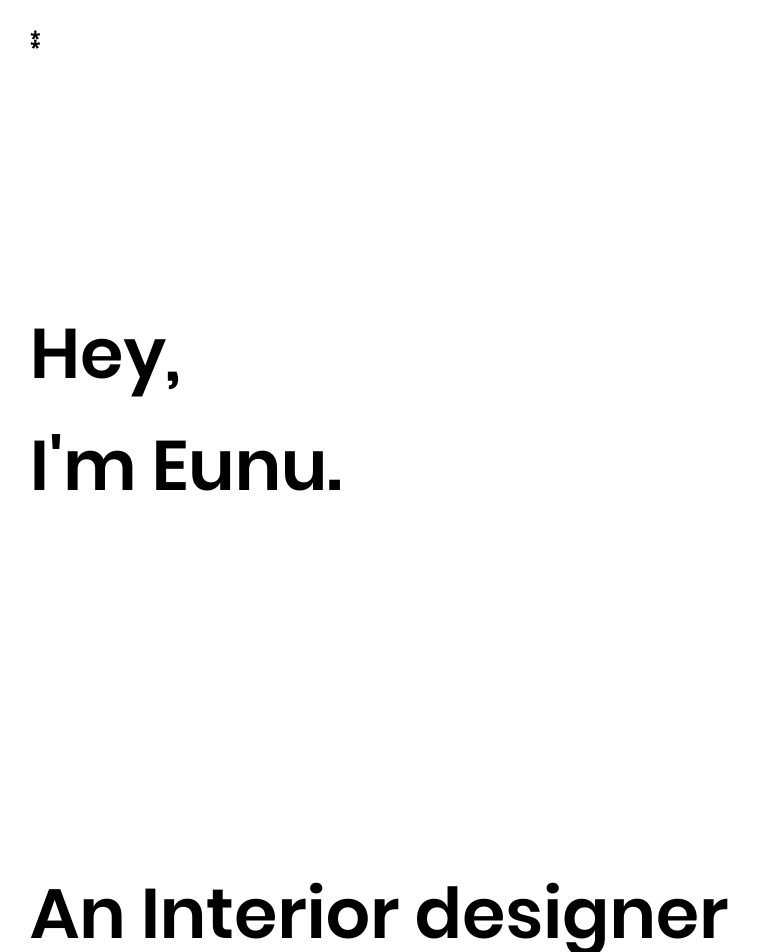
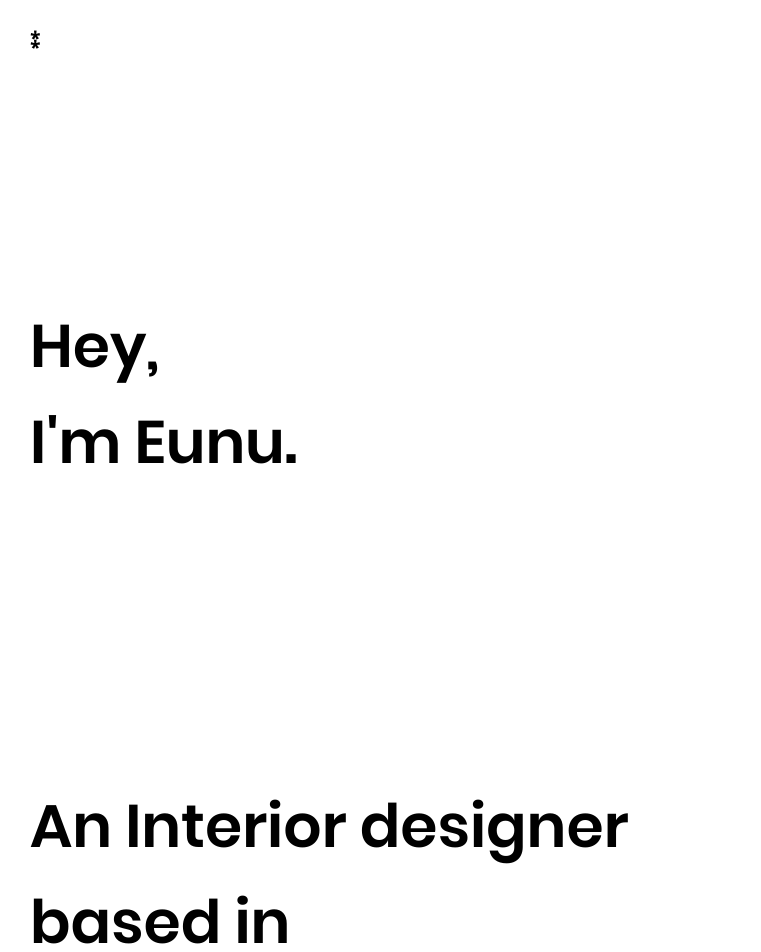
Before and after one commit to Eunnnnu/eunnnnu.github.io, a Jekyll site: the page built from index.html, in a window 1280 px wide. Shown: the top 952 px of the page, without its empty margins (0-761 px from the left). Built offline with Jekyll 4.4.1, drawn with Linux system fonts in a browser that asks for light colours; nearby versions of some CDN libraries; library files that are not in the unit come from our copies.

Commit message:
Update _layout.scss

```diff
--- a/assets/scss/_layout.scss
+++ b/assets/scss/_layout.scss
@@ -50,7 +50,7 @@
 .intro {
 	@media (min-width: $breakpoint-medium) {
 		p {
-			font-size: 7rem;
+			font-size: 6rem;
 			max-width: 66.66666%;
 		}
 	}
```
